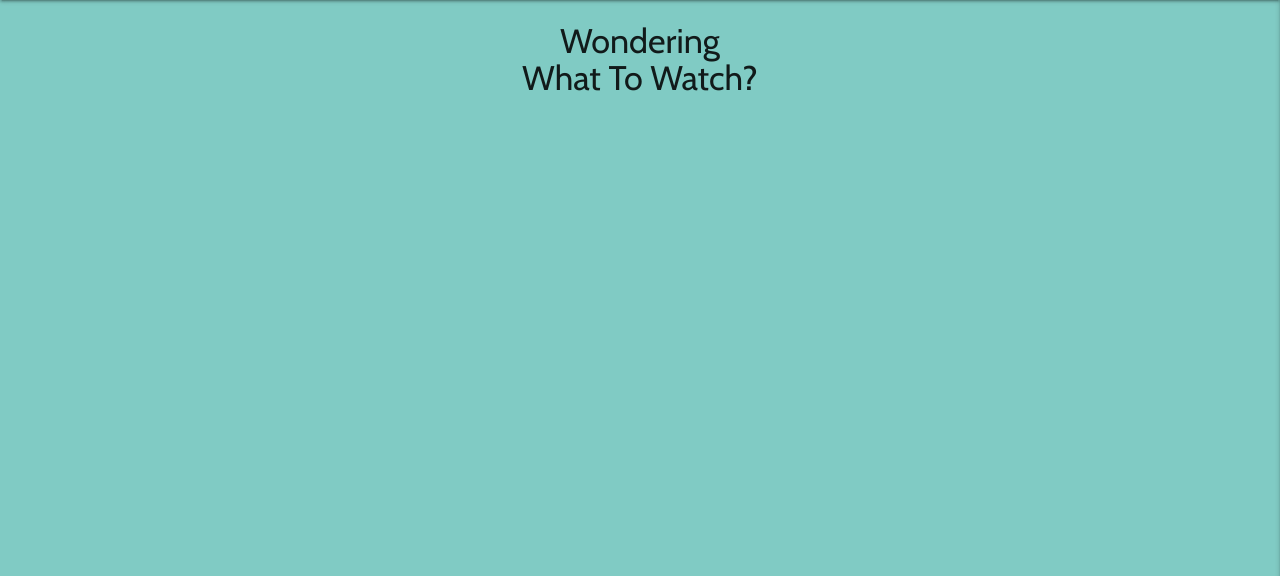
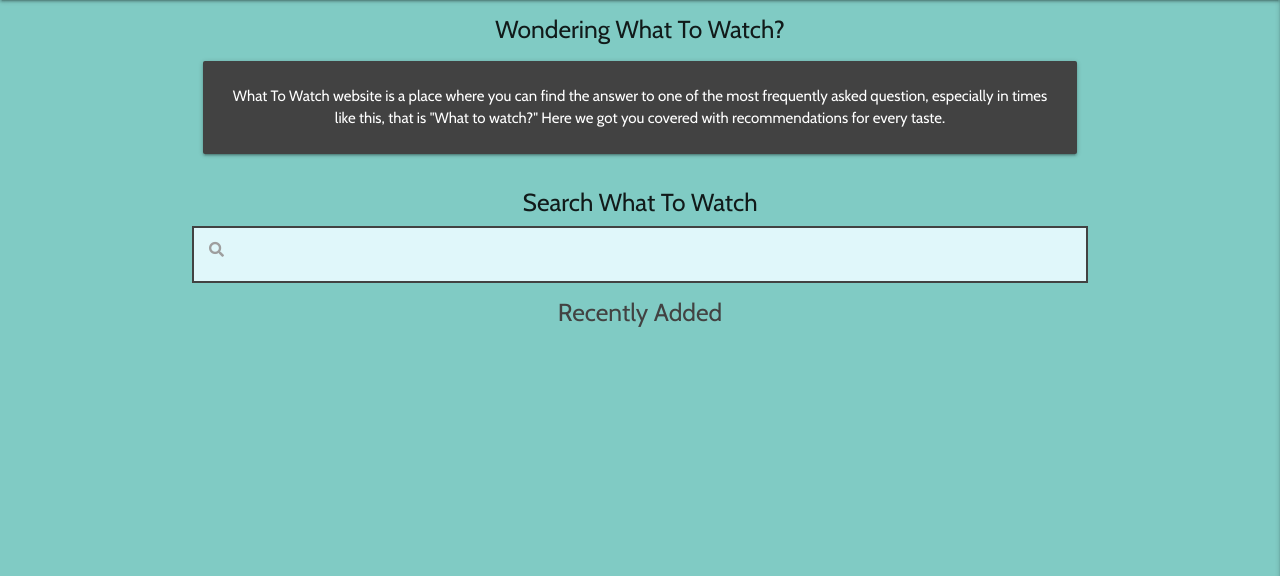
Before and after one commit to Code-Institute-Submissions/ms3-what-to-watch, a Flask app: page / in a window 1280 px wide. Shown: the part 64-640 px from the top of the page. Run offline with Flask 2, Linux system fonts and the light colour scheme; data that the repository does not hold is empty; some libraries are stand-ins or nearby versions.

Commit message:
Add card-panel,search bar and movie list to home page

```diff
--- a/app.py
+++ b/app.py
@@ -22,7 +22,8 @@ mongo = PyMongo(app)
 
 @app.route("/")
 def get_home():
-    return render_template("public.html")
+    movies = list(mongo.db.movies.find())
+    return render_template("public.html", movies=movies)
 
 
 @app.route("/get_movies")
--- a/static/css/style.css
+++ b/static/css/style.css
@@ -20,6 +20,17 @@ nav .brand-logo {
 /* Main content */
 main {
     flex: 1 0 auto;
+}
+
+.search-style {
+    margin: 0 auto;
+    line-height: 3rem;
+    border: 2px solid #424242;
+    font-size: 25px;
+}
+
+.search-style input {
+    margin: 0;
 }
 
 .add-form {
--- a/templates/edit_movie.html
+++ b/templates/edit_movie.html
@@ -66,7 +66,7 @@
             </div>
             <div class="row">
                 <div class="col s12 center-align">
-                    <a href="{{ url_for('get_movies') }}" class="btn cyan lighten-5 black-text">
+                    <a href="{{ url_for('get_home') }}" class="btn cyan lighten-5 black-text">
                         Go Back
                     </a>
                     <button type="submit" class="btn grey darken-3">
--- a/templates/public.html
+++ b/templates/public.html
@@ -1,6 +1,65 @@
 {% extends "base.html" %}
 {% block content %}
 
-    <h4 class="center-align">Wondering <br> What To Watch?</h4>
+    <h5 class="center-align">Wondering What To Watch?</h5>
+
+    <div class="row">
+        <div class="col s12">
+            <div class="card-panel center-align grey darken-3">
+                <span class="white-text">What To Watch website is a place where you
+                    can find the answer to one of the most frequently asked question,
+                    especially in times like this, that is "What to watch?" Here we got you
+                    covered with recommendations for every taste.
+                </span>
+            </div>
+        </div>
+    </div>
+
+    <h5 class="center-align">Search What To Watch</h5>
+
+    <div class="nav-wrapper">
+        <form>
+            <div class="input-field cyan lighten-5 black-text search-style">
+                <input id="search" name="search" type="search" required>
+                <label class="label-icon" for="search"><i class="fas fa-search"></i></label>
+            </div>
+        </form>
+    </div>
+
+    <h5 class="center-align grey-text text-darken-3">Recently Added</h5>
+
+    <ul class="collapsible popout">
+        {% for movie in movies %}
+            <li>
+                <div class="collapsible-header white-text grey darken-3">
+                    <div class="col s9">
+                        <i class="fas fa-film"></i>
+                        <strong>{{ movie.movie_name }}</strong> ({{ movie.year }})
+                    </div>
+                    <div class="col s3">
+                        <!--If I have time! - Put here rating for the movie  -->
+                    </div>
+                </div>
+                <div class="collapsible-body center-align collapse-style">
+                    <p>Genre: <em>{{ movie.genre_name }}</em></p>
+                    <p>Director: <em>{{ movie.director }}</em></p>
+                    <p>Stars: <em>{{ movie.main_cast }}</em></p>
+                    <p>Country: <em>{{ movie.country }}</em></p>
+                    <p>Language: <em>{{ movie.language }}</em></p>
+                    <div class="col s12">
+                        <!--If I have time! - Put here star rating for the movie  -->
+                        <a href="{{ url_for('edit_movie', movie_id=movie._id) }}"
+                            class="btn-small waves-effect black-text cyan lighten-5">
+                            Edit
+                        </a>
+                        <a href="{{ url_for('delete_movie', movie_id=movie._id) }}"
+                            class="btn-small waves-effect grey darken-3">
+                            Delete
+                        </a>
+                    </div>
+                </div>
+            </li>
+        {% endfor %}
+    </ul>
 
 {% endblock %}
```
